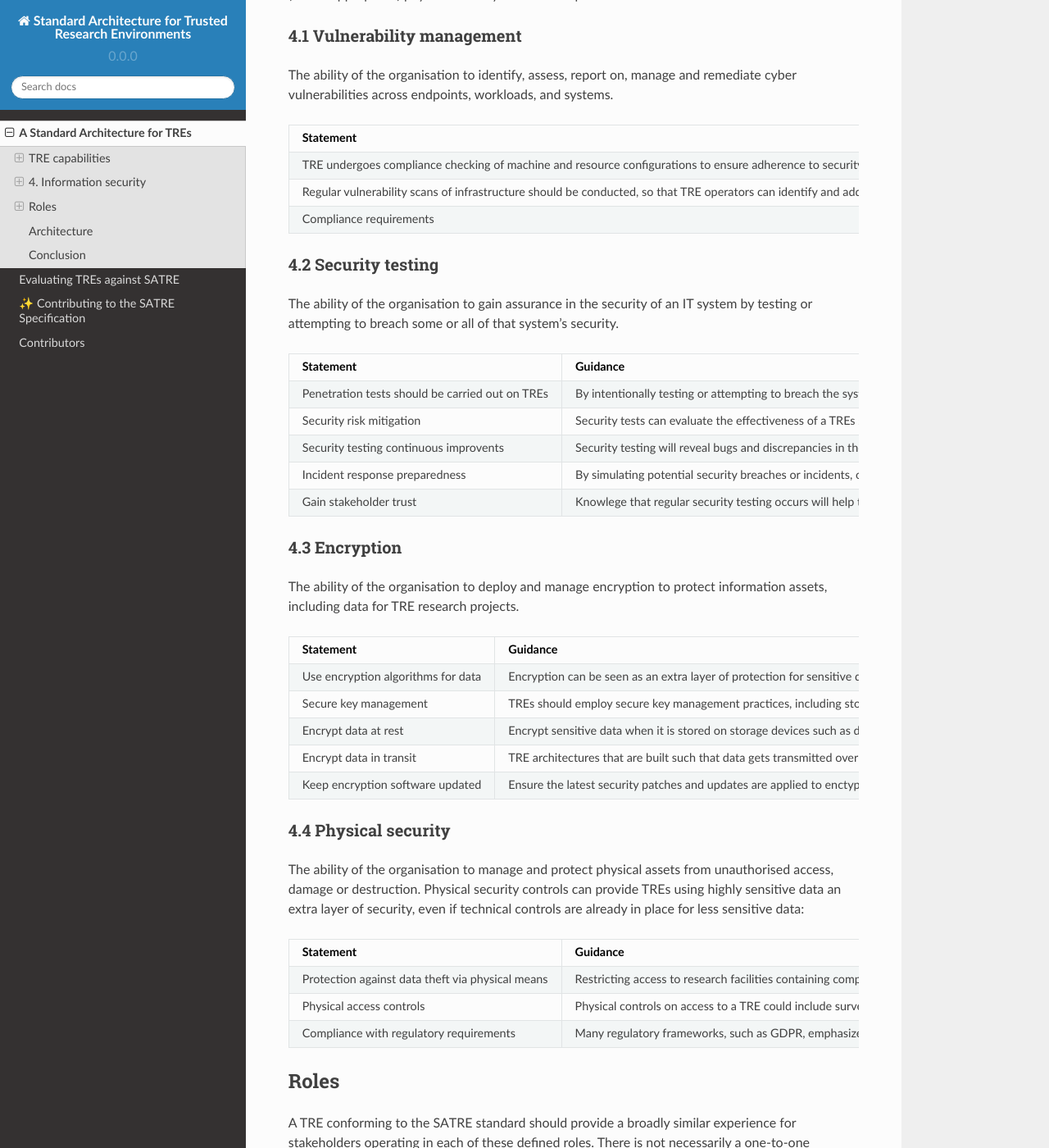
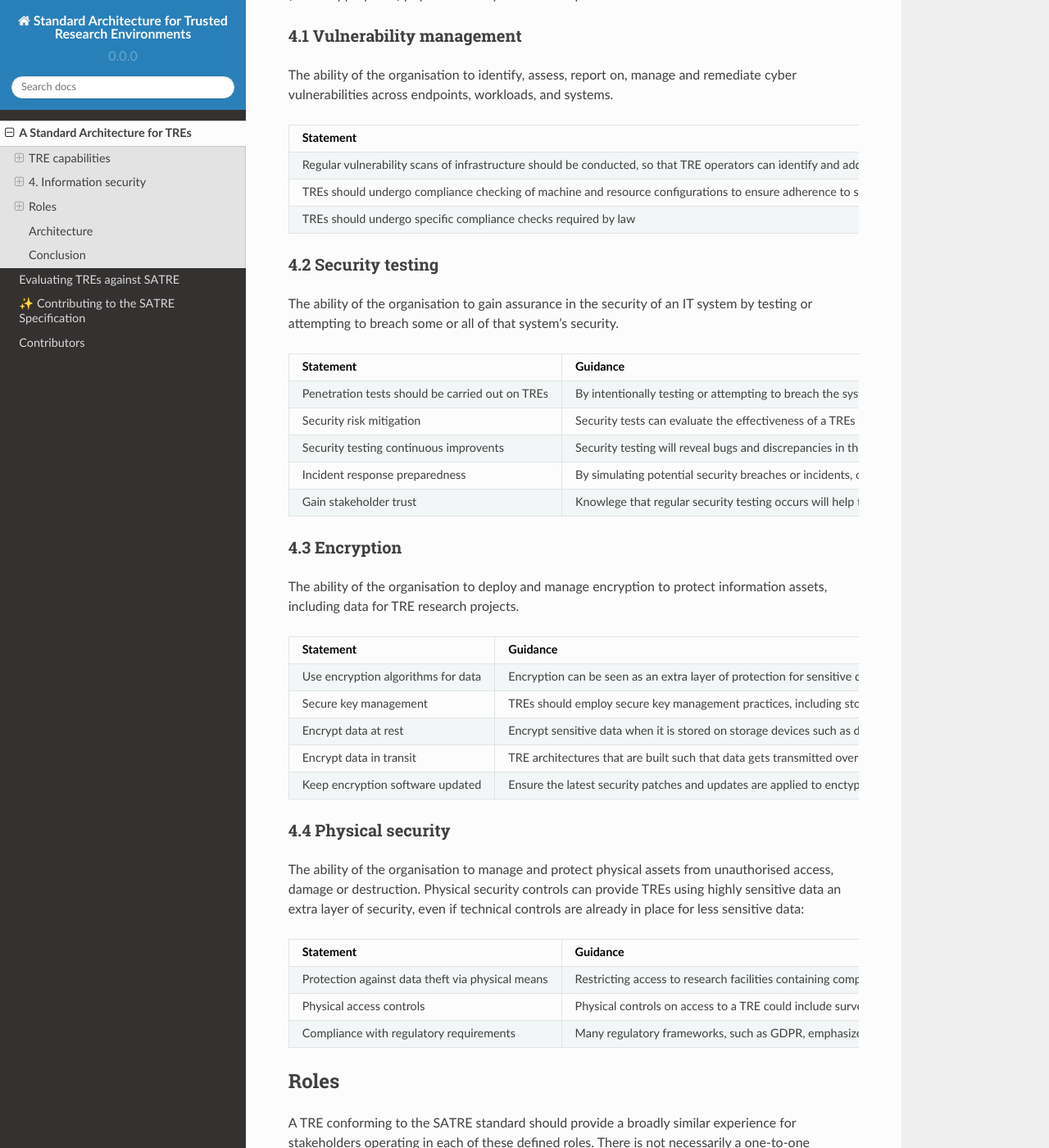
Before and after one commit to sa-tre/satre-specification, a Sphinx documentation site: the page built from docs/source/standard.md, in a window 1280 px wide and 1400 px high, scrolled down 2456 px. Shown: the whole window at 82% size. Built offline with Sphinx 7.4.7 and the Read the Docs theme 2.0.0, drawn with Linux system fonts in a browser that asks for light colours.

Commit message:
tidy vulnerability management

```diff
--- a/docs/source/standard.md
+++ b/docs/source/standard.md
@@ -107,9 +107,9 @@ The ability of the organisation to identify, assess, report on, manage and remed
 
 | Statement | Guidance |
 | --------- | -------- |
-| TRE undergoes compliance checking of machine and resource configurations to ensure adherence to security standards and best practices | This should be done in advance of any sensitive data being uploaded to the environment. Adhering to the highest level of security standards suggested by the IT department of the TRE operators organisation will reduce the risk of security breaches and data leakage.  |
 | Regular vulnerability scans of infrastructure should be conducted, so that TRE operators can identify and address weaknesses that may have been introduced during the TRE's operational lifetime | Ensuring that scans are done on a regular basis can enable proactive mitigation measures to be implemented promptly. One way this can be achived is by ensuring that all machines (whether physical or virtual/cloud-based) are set to check for operating system updates on a regular basis, and install any security patches pushed by the developers of those operating systems.
-| Compliance requirements | Many industry regulations and standards require organizations to perform security testing to ensure compliance. By conducting these tests, organizations can demonstrate due diligence and adherence to regulatory requirements, thus avoiding penalties or other compliance-related issues.
+| TREs should undergo compliance checking of machine and resource configurations to ensure adherence to security standards and best practices | Adhering to the highest level of security standards suggested by the IT department of the TRE operators organisation will reduce the risk of security breaches and data leakage. This should be done in advance of any sensitive data being uploaded to the environment. |
+| TREs should undergo specific compliance checks required by law | Many industry regulations and standards require organisations to perform security testing to ensure compliance, for example GDPR. By conducting these tests, organisations can demonstrate due diligence avoid.
 
 ### 4.2 Security testing
 
@@ -117,7 +117,7 @@ The ability of the organisation to gain assurance in the security of an IT syste
 
 | Statement | Guidance |
 | --------- | -------- |
-| Penetration tests should be carried out on TREs | By intentionally testing or attempting to breach the system's security, organizations can proactively discover and address potential vulnerabilities before they are exploited maliciously.|
+| Penetration tests should be carried out on TREs | By intentionally testing or attempting to breach the system's security, organisations can proactively discover and address potential vulnerabilities before they are exploited maliciously.|
 | Security risk mitigation | Security tests can evaluate the effectiveness of a TREs security controls in preventing data breaches, unauthorized access, or other security incidents that could result in financial loss, reputational damage, or legal consequences. |
 | Security testing continuous improvents | Security testing will reveal bugs and discrepancies in the TRE architecture which can be addressed in advance of sensitive data being uploaded. Regular testing will enable organisations to refine their security measures and incident response capabilities to adapt to new and emerging threats. |
 | Incident response preparedness | By simulating potential security breaches or incidents, organisations running TREs can assess their incident response procedures and ensure a swift and effective response when a real incident occurs.
@@ -144,7 +144,7 @@ The ability of the organisation to manage and protect physical assets from unaut
 | --------- | -------- |
 | Protection against data theft via physical means | Restricting access to research facilities containing computers logged into TREs can help prevent malicious actors from viewing or stealing sensitive data, for example by photographing a computer screen.
 | Physical access controls | Physical controls on access to a TRE could include surveillance systems, restricting access to locked rooms that limit entry to authorized personnel only, visitor management systems and employee training.
-| Compliance with regulatory requirements | Many regulatory frameworks, such as GDPR, emphasize the need for physical security controls to protect sensitive data. Compliance with these regulations often requires organizations to implement specific physical security measures to safeguard sensitive data properly.
+| Compliance with regulatory requirements | Many regulatory frameworks, such as GDPR, emphasize the need for physical security controls to protect sensitive data. Compliance with these regulations often requires organisations to implement specific physical security measures to safeguard sensitive data properly.
 
 ## Roles
 
```
